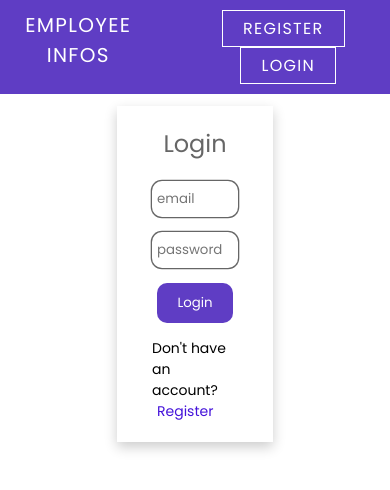
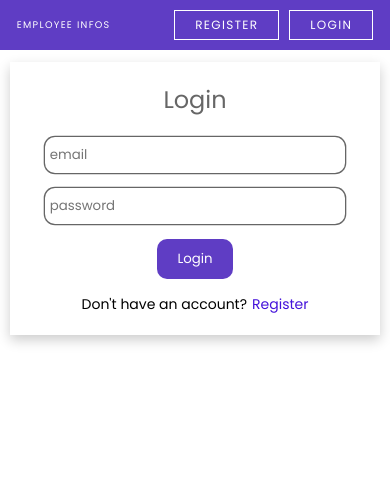
Before and after one commit to okorojames/employees-data-ui, a React (Vite) app: page /login in a window 390 px wide. Shown: the top 490 px of the page. Built offline with nearby package versions, Linux system fonts and the light colour scheme.

Commit message:
almost done with the site ui & functionality

```diff
--- a/src/App.jsx
+++ b/src/App.jsx
@@ -19,7 +19,7 @@ const App = () => {
   return (
     <>
       <div className="company_nav">
-        <p>Employee Infos</p>
+        <p className="nav_logo">Employee Infos</p>
         {loggedInUser ? (
           <button onClick={handleLogOut}>Logout</button>
         ) : (
--- a/src/index.css
+++ b/src/index.css
@@ -232,6 +232,11 @@ tbody tr td {
   padding: 5px 20px;
   font-size: 16px;
 }
+.nav_logo {
+  display: flex;
+  justify-content: center;
+  align-items: center;
+}
 /*  */
 /*  */
 /*  */
@@ -301,3 +306,18 @@ tbody tr td {
 .loading_gif {
   width: 50px;
 }
+/* media queries */
+@media screen and (max-width: 768px) {
+  .company_nav {
+    font-size: 60%;
+  }
+  .company_nav button {
+    font-size: 12px;
+  }
+  .register_section {
+    max-width: 95%;
+  }
+  .register_form {
+    max-width: 350px;
+  }
+}
```
Also changed, not shown: vercel.json (added).
